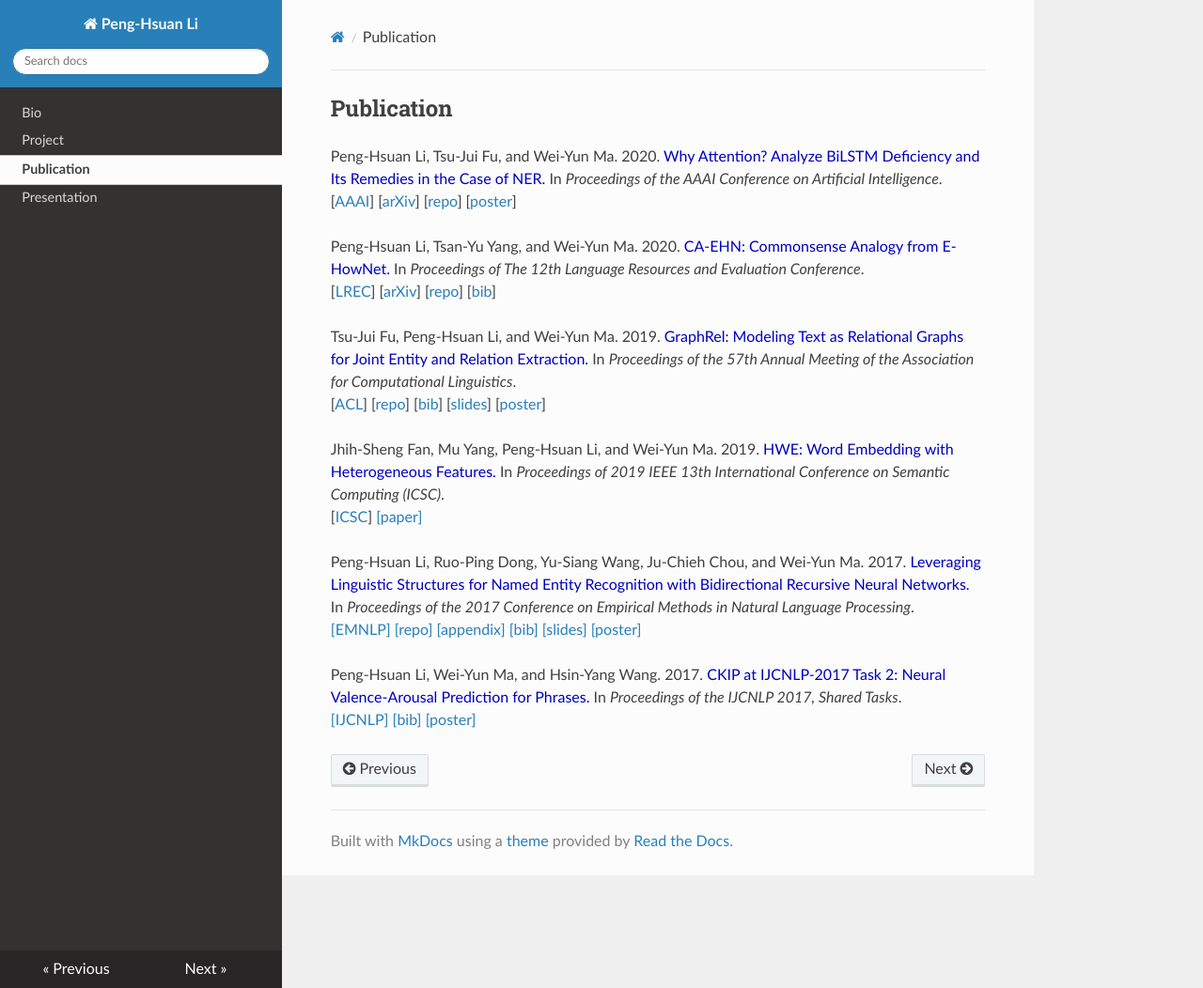
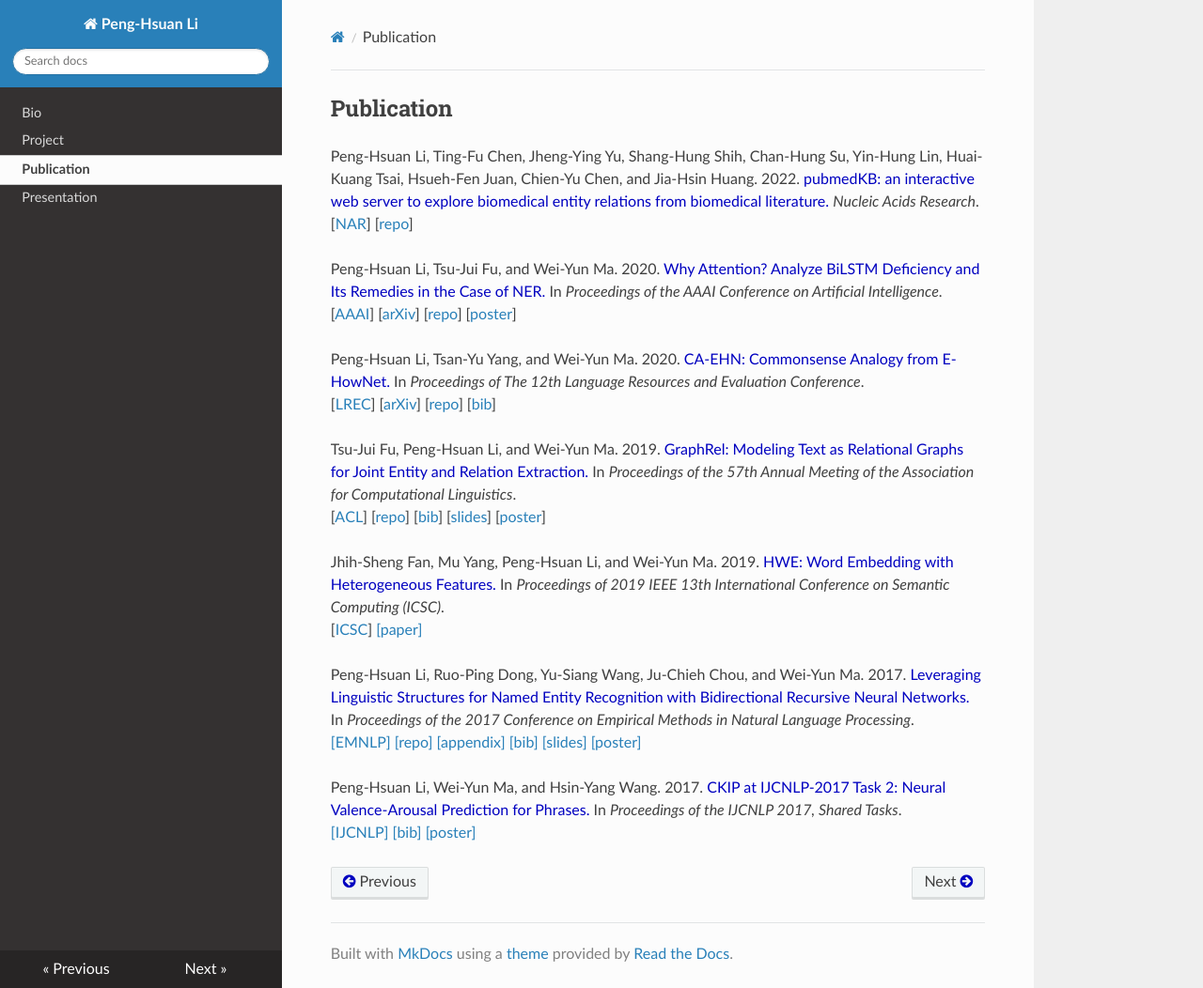
Before and after one commit to jacobvsdanniel/homepage, an MkDocs documentation site: the page built from docs/publication.md, in a window 1280 px wide and 1052 px high. Shown: the whole window at 94% size. Built offline with MkDocs 1.6.1, drawn with Linux system fonts in a browser that asks for light colours; nearby versions of some CDN libraries; old or Windows-style settings are respelled for this version of MkDocs.

Commit message:
refactor markdown, udpate data

```diff
--- a/docs/publication.md
+++ b/docs/publication.md
@@ -1,37 +1,43 @@
+<style>span{color: #0000C0;}</style>
+
 <h2>Publication</h2>
 
-Peng-Hsuan Li, Tsu-Jui Fu, and Wei-Yun Ma. 2020. <span style="color:#0000C0">Why Attention? Analyze BiLSTM Deficiency and Its Remedies in the Case of NER.</span> In *Proceedings of the AAAI Conference on Artificial Intelligence*.<br />
+Peng-Hsuan Li, Ting-Fu Chen, Jheng-Ying Yu, Shang-Hung Shih, Chan-Hung Su, Yin-Hung Lin, Huai-Kuang Tsai, Hsueh-Fen Juan, Chien-Yu Chen, and Jia-Hsin Huang. 2022. <span>pubmedKB: an interactive web server to explore biomedical entity relations from biomedical literature.</span> *Nucleic Acids Research*.<br />
+[[NAR](https://doi.org/10.1093/nar/gkac310)]
+[[repo](https://github.com/jacobvsdanniel/pubmedkb_core)]
+
+Peng-Hsuan Li, Tsu-Jui Fu, and Wei-Yun Ma. 2020. <span>Why Attention? Analyze BiLSTM Deficiency and Its Remedies in the Case of NER.</span> In *Proceedings of the AAAI Conference on Artificial Intelligence*.<br />
 [[AAAI](https://aaai.org/ojs/index.php/AAAI/article/view/6338)]
 [[arXiv](https://arxiv.org/abs/1908.11046)]
 [[repo](https://github.com/jacobvsdanniel/cross-ner)]
-[[poster](../doc/cross_ner_poster.pdf)]
+[[poster](doc/cross_ner_poster.pdf)]
 
-Peng-Hsuan Li, Tsan-Yu Yang, and Wei-Yun Ma. 2020. <span style="color:#0000C0">CA-EHN: Commonsense Analogy from E-HowNet.</span> In *Proceedings of The 12th Language Resources and Evaluation Conference*.<br />
-[[LREC](https://www.aclweb.org/anthology/2020.lrec-1.365/)]
+Peng-Hsuan Li, Tsan-Yu Yang, and Wei-Yun Ma. 2020. <span>CA-EHN: Commonsense Analogy from E-HowNet.</span> In *Proceedings of The 12th Language Resources and Evaluation Conference*.<br />
+[[LREC](https://www.aclweb.org/anthology/2020.lrec-1.365)]
 [[arXiv](https://arxiv.org/abs/1908.07218)]
 [[repo](https://github.com/ckiplab/CA-EHN)]
 [[bib](https://www.aclweb.org/anthology/2020.lrec-1.365.bib)]
 
-Tsu-Jui Fu, Peng-Hsuan Li, and Wei-Yun Ma. 2019. <span style="color:#0000C0">GraphRel: Modeling Text as Relational Graphs for Joint Entity and Relation Extraction.</span> In *Proceedings of the 57th Annual Meeting of the Association for Computational Linguistics*.<br />
-[[ACL](https://www.aclweb.org/anthology/P19-1136/)]
+Tsu-Jui Fu, Peng-Hsuan Li, and Wei-Yun Ma. 2019. <span>GraphRel: Modeling Text as Relational Graphs for Joint Entity and Relation Extraction.</span> In *Proceedings of the 57th Annual Meeting of the Association for Computational Linguistics*.<br />
+[[ACL](https://www.aclweb.org/anthology/P19-1136)]
 [[repo](https://github.com/tsujuifu/pytorch_graph-rel)]
 [[bib](https://www.aclweb.org/anthology/P19-1136.bib)]
-[[slides](../doc/graphrel_slides.pdf)]
-[[poster](../doc/graphrel_poster.pdf)]
+[[slides](doc/graphrel_slides.pdf)]
+[[poster](doc/graphrel_poster.pdf)]
 
-Jhih-Sheng Fan, Mu Yang, Peng-Hsuan Li, and Wei-Yun Ma. 2019. <span style="color:#0000C0">HWE: Word Embedding with Heterogeneous Features.</span> In *Proceedings of 2019 IEEE 13th International Conference on Semantic Computing (ICSC)*.<br />
+Jhih-Sheng Fan, Mu Yang, Peng-Hsuan Li, and Wei-Yun Ma. 2019. <span>HWE: Word Embedding with Heterogeneous Features.</span> In *Proceedings of 2019 IEEE 13th International Conference on Semantic Computing (ICSC)*.<br />
 [[ICSC](https://ieeexplore.ieee.org/abstract/document/8665508)]
-[[paper]](../doc/hwe_icsc2019.pdf)
+[[paper]](doc/hwe_icsc2019.pdf)
 
-Peng-Hsuan Li, Ruo-Ping Dong, Yu-Siang Wang, Ju-Chieh Chou, and Wei-Yun Ma. 2017. <span style="color:#0000C0">Leveraging Linguistic Structures for Named Entity Recognition with Bidirectional Recursive Neural Networks.</span> In *Proceedings of the 2017 Conference on Empirical Methods in Natural Language Processing*.<br />
-[[EMNLP]](https://www.aclweb.org/anthology/D17-1282/)
+Peng-Hsuan Li, Ruo-Ping Dong, Yu-Siang Wang, Ju-Chieh Chou, and Wei-Yun Ma. 2017. <span>Leveraging Linguistic Structures for Named Entity Recognition with Bidirectional Recursive Neural Networks.</span> In *Proceedings of the 2017 Conference on Empirical Methods in Natural Language Processing*.<br />
+[[EMNLP]](https://www.aclweb.org/anthology/D17-1282)
 [[repo]](https://github.com/jacobvsdanniel/tf_rnn)
 [[appendix]](https://www.aclweb.org/anthology/attachments/D17-1282.Attachment.zip)
 [[bib]](https://www.aclweb.org/anthology/D17-1282.bib)
-[[slides]](../doc/rnn_ner_slides.pdf)
-[[poster]](../doc/rnn_ner_poster.pdf)
+[[slides]](doc/rnn_ner_slides.pdf)
+[[poster]](doc/rnn_ner_poster.pdf)
 
-Peng-Hsuan Li, Wei-Yun Ma, and Hsin-Yang Wang. 2017. <span style="color:#0000C0">CKIP at IJCNLP-2017 Task 2: Neural Valence-Arousal Prediction for Phrases.</span> In *Proceedings of the IJCNLP 2017, Shared Tasks*.<br />
-[[IJCNLP]](https://www.aclweb.org/anthology/I17-4014/)
+Peng-Hsuan Li, Wei-Yun Ma, and Hsin-Yang Wang. 2017. <span>CKIP at IJCNLP-2017 Task 2: Neural Valence-Arousal Prediction for Phrases.</span> In *Proceedings of the IJCNLP 2017, Shared Tasks*.<br />
+[[IJCNLP]](https://www.aclweb.org/anthology/I17-4014)
 [[bib]](https://www.aclweb.org/anthology/I17-4014.bib)
-[[poster]](../doc/CKIP_DSAP.pdf)
+[[poster]](doc/CKIP_DSAP.pdf)
--- a/mkdocs.yml
+++ b/mkdocs.yml
@@ -1,5 +1,9 @@
+# site_url: ""
+# use_directory_urls: false
+# plugins: []
+
 site_name: Peng-Hsuan Li
-pages:
+nav:
     - Bio: index.md
     - Project: project.md
     - Publication: publication.md
```
Also changed, not shown: docs/index.md (+12 -8 lines), docs/presentation.md (+23 -21 lines), docs/project.md (+15 -5 lines), docs/img/Li_Peng-Hsuan.jpg (renamed from docs/img/Peng-Hsuan_Li.jpg), 4 other files.
